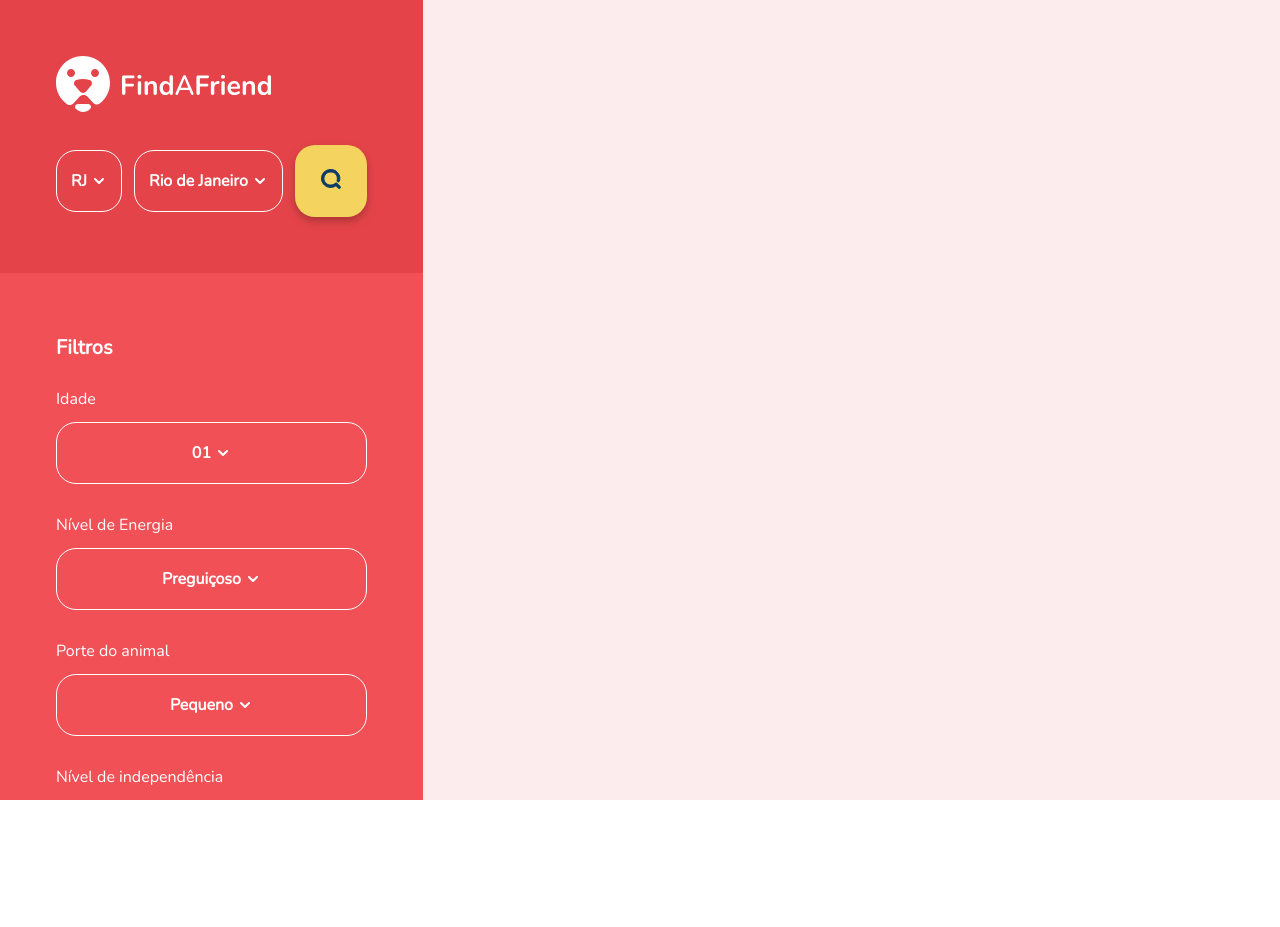
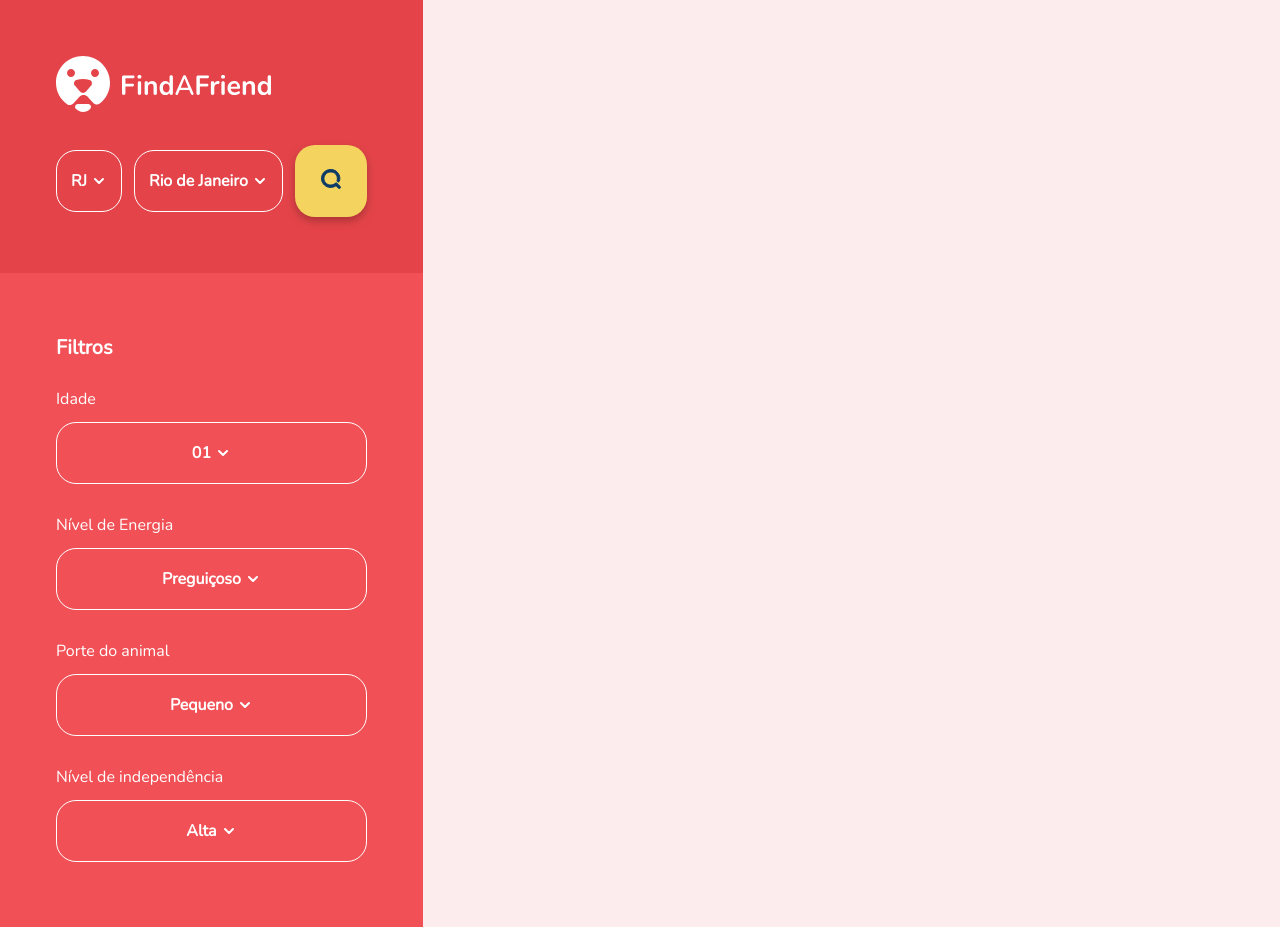
Before and after one commit to mateusisrael/find-a-friend, a Next.js app: page /adote in a window 1280 px wide. Before the commit the page ends 800 px from the top, so only its background shows below. Built offline with nearby package versions, Linux system fonts and the light colour scheme.

Commit message:
Ajuste de altura da tela de lista

```diff
--- a/src/pages/adote/Adote.module.css
+++ b/src/pages/adote/Adote.module.css
@@ -1,6 +1,6 @@
 .background {
   width: 100vw;
-  height: 100vh;
+  min-height: 100vh;
   background-color: #FDECED;
   color: #fff;
 }
--- a/src/pages/adote/index.tsx
+++ b/src/pages/adote/index.tsx
@@ -20,8 +20,6 @@ export default function SearchList() {
   const { estado, uf } = router.query;
 
   return (
-    console.log(router),
-    (
     <>
       <Head>
         <title>Find A Friend | Adote</title>
@@ -76,6 +74,5 @@ export default function SearchList() {
         <div className={styles.list}></div>
       </div>
     </>
-    )
   );
 }
```
Also changed, not shown: 1 other file (tests, documents, lock files or other folders). Lines whose indentation alone changed are shown as unchanged.
